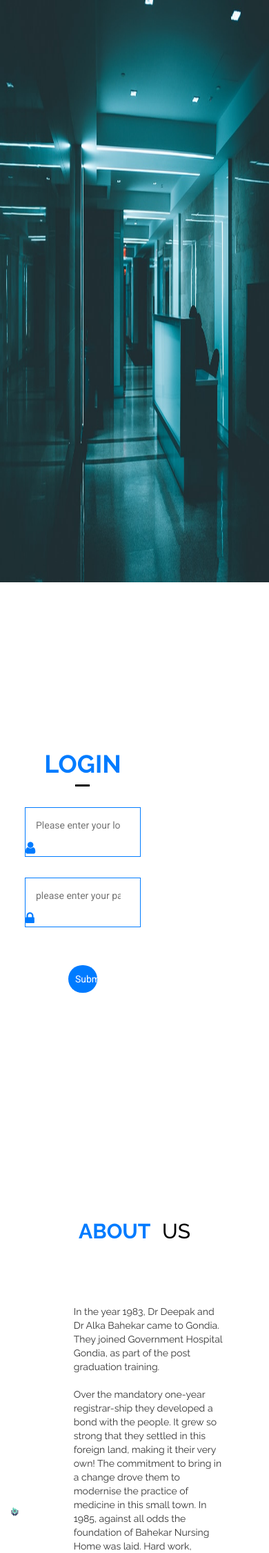
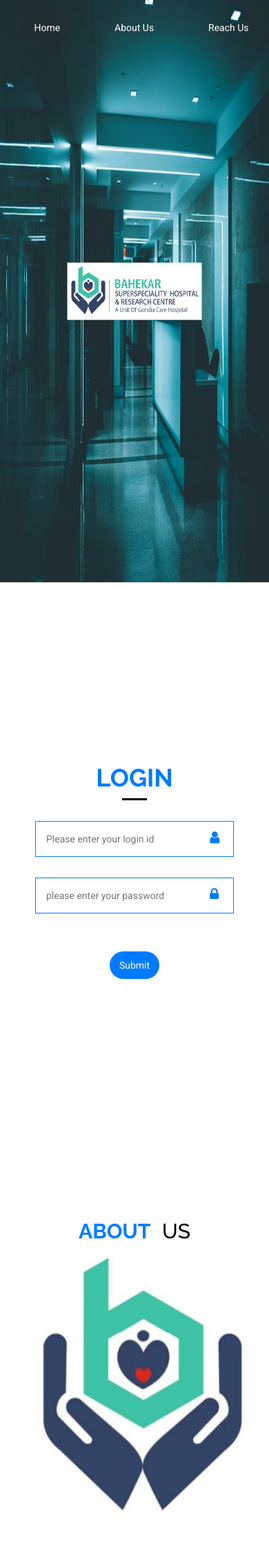
Before and after one commit to babaaldar/kalpataru, a PHP site: page /index1.php in a window 390 px wide; the page is wider, and only the part inside the window is pictured. Shown: the top 2251 px of that part at 69% size. Run offline with PHP 8.4, Linux system fonts and the light colour scheme; some libraries are stand-ins or nearby versions.

Commit message:
Added responsive nav and layout

```diff
--- a/css/responsive.css
+++ b/css/responsive.css
@@ -2,3 +2,108 @@
  * style.css
  * Contains CSS to make site responsive i.e. mobile and tab friendly.
  */
+
+html{
+    overflow-x: hidden;
+ }
+
+ #home{
+     width: 100vw;
+ }
+ #home .bg{
+    /* background: #fc3; */
+    width: 100vw;
+ }
+
+ .form-login{
+     width: 100vw;
+ }
+
+ #about img{
+     margin: 0;
+ }
+ #about{
+     margin: 0;
+ }
+ .form{
+     padding: 0!important;
+     margin: 0!important;
+ }
+.about-1{
+    width: 100vw;
+}
+ .about-1 img{
+     width: 60%;
+     display: flex;
+     justify-content: space-around;
+ }
+.logo-1{
+    display: block;
+    position: absolute;
+    top: 50%;
+    left: 50%;
+    width: 50%;
+    transform: translate(-50%,-50%);
+}
+
+.nav{
+    display: none;
+}
+
+.mobile-nav{
+    display: block;
+    position: absolute;
+    top: 10px;
+    right: 0;
+    width: 97vw;
+
+    /* background:#fff; */
+    z-index: 111;
+
+}
+.mob-nav{
+    margin: 1rem;
+}
+.mobile-nav ul {
+    display: flex;
+    width: 100vw;
+    flex-direction: row;
+    justify-content: space-around;
+}
+
+.mobile-nav ul li{
+    justify-content: space-around;
+    /* width: 100%; */
+    /* margin: 1rem auto; */
+    list-style: none;
+    padding: 1rem;
+}
+
+.mobile-nav ul li a{
+    padding: 1rem;
+}
+.mobile-nav ul li a:hover{
+    background: #007BFF;
+    color: #fff;
+    text-decoration: none;
+}
+/* .nav{
+    position: ;
+} */
+/*
+.mobile-nav{
+    position: absolute;
+    right: 0;
+    top: 0;
+    display: block;
+} */
+
+.rel{
+    position: relative;
+}
+.nav{
+    /* width: 100vw; */
+    position: absolute;
+    right: 0;
+    top: 0;
+}
--- a/css/style.css
+++ b/css/style.css
@@ -290,6 +290,13 @@ hr{
 }
 .nav ul li a{
     color: #007BFF;
+    text-decoration: none;
+    padding: 0.7rem;
+}
+.nav #navbar li a:hover{
+    background: #007BFF;
+    color: #fff;
+    border-radius: 25px;
 }
 .nav-wrapper{
     background: transparent;
@@ -308,6 +315,12 @@ hr{
 
 .scrolled-navbar a{
     color: #fff;
+}
+
+a:hover{
+    background: #fff;
+    color: #007BFF;
+    border-radius: 25px;
 }
 .blue-nav-top{
     background: #007BFF;
@@ -434,7 +447,6 @@ input:focus, textarea:focus, select:focus {
 
 }
 
-
 /*************************************************************
                     Timeline
 *************************************************************/
@@ -477,11 +489,17 @@ border: solid 1px #007BFF;
 
 }
 
-.firstsWrapper{
+.logo-1{
+    display: none;
+}
+.mobile-nav{
+    display: none;
+}
+.fw{
     width: 100%;
-    /* background: #fc3; */
+    margin: 0 auto;
     display: flex;
-    justify-content: space-between;
+    justify-content: space-around;
 }
 
 .firsts .icon{
--- a/index1.php
+++ b/index1.php
@@ -54,7 +54,8 @@
     <link rel="stylesheet" href="./css/animate/animate.css">
 
     <!-- Responsive CSS -->
-    <link rel="stylesheet" href="css/responsive.css">
+    <link rel="stylesheet" href="css/responsive.css" media="screen and (max-width:768px)">
+
 
     <?php
 
@@ -66,28 +67,25 @@
 
 <body data-spy="scroll" data-target=".navbar" data-offset="40">
 
-<!--
-    <div id="wrapper" class="container-fluid ">
-
-        <div class="overlay"> -->
-
-            <!-- <div class="wrapper">
-
-            </div>
-
-            </section>
-        </div> -->
-
+<div class="mobile-nav navbar-fixed-top">
+               <nav class="mob-nav">
+                            <ul id="mob-navbar" class="rev-nav">
+                                <li><a href="#login-f" class="white">Home</a></li>
+                                <li><a href="#about" class="white">About Us</a></li>
+                                <li><a href="#contact" class="white">Reach Us</a></li>
+                            </ul>
+                        </nav>
+</div>
 
        <div class="nav-wrapper navbar-fixed-top scrolled-navbar collapse navbar-collapse">
-           <div class="container-fluid">
+           <div class="container-fluid rel">
                <div class="row m-0">
                    <div class="col-md-6" style="margin: 0;padding:0;">
                    <img src="./img/myimages/bahekar-logo.png" alt="" class="logo">
                    </div>
                    <div class="col-md-6" >
                    <nav class="nav">
-                            <ul id="navbar">
+                            <ul id="navbar" class="rev-nav">
                                 <li><a href="#home" class="white">Home</a></li>
                                 <li><a href="#about" class="white">About Us</a></li>
                                 <li><a href="#contact" class="white">Reach Us</a></li>
@@ -95,6 +93,8 @@
                         </nav>
                    </div>
                </div>
+
+
            </div>
 
 
@@ -103,10 +103,12 @@
 
     <section id="home">
         <div class="container-fluid">
+
             <div class="row">
                 <div class="col-md-6 home-pic">
                     <img src="./img/myimages/home.jpg" alt="" class="bg">
                     <!-- <img src="./img/myimages/bahekar-logo.png" alt="" class="logo"> -->
+                    <img src="./img/myimages/bahekar-logo.png" alt="" class="logo-1">
                 </div>
                 <div class="col-md-6 form-login">
                     <!-- <div class="container-fluid" style="margin: 0 auto;">
@@ -114,7 +116,7 @@
                     </div> -->
 
 
-                   <div class="form">
+                   <div class="form" id="login-f">
                     <h1 class="text-center highlight-heading">LOGIN</h1>
                     <hr>
 
@@ -152,9 +154,13 @@
             </div>
 
 
-            <div class="row disTable">
-                <div class="col-md-3 img-responsive about-1 displayTableCell">
+            <div class="row">
+
+            <div class="disTable">
+                <div class="col-md-3">
+                    <div class="img-responsive about-1 displayTableCell">
                     <img src="./img/myimages/bahekar-logo-1.PNG" alt="">
+                    </div>
                 </div>
                 <div class="col-md-9">
                     <div class="content-about m-t-70">
@@ -168,7 +174,7 @@
                             cornerstones on which the foundation was set. It was started as a 10
                             bedded Hospital set up with 2-bedded ICU, an operation theatre and 24 *
                             7 dedicated services to the locals. The dedication, devotion and the
-                            sincerity in the efforts turned this nursing home into a healthcare hotspot. <br><br> <a href="./docs/BAHEKAR%20SUPER%20option%202.pdf.pdf" class="read-more">Read More</a>
+                            sincerity in the efforts turned this nursing home into a healthcare hotspot. <br><br> <a href="./more-info.html" class="read-more">Read More</a>
                         </p>
 
                         <p class="d-none more-content">
@@ -192,6 +198,7 @@
                     </div>
                 </div>
             </div>
+        </div>
         </div>
     </section>
 
@@ -243,7 +250,9 @@
             <div class="horizontal-heading">
                 <h5 class="">A Few <span class="highlight-heading-white">Firsts</span></h5>
             </div>
-            <div class="row firstsWrapper">
+            <div class="fw">
+            <div class="fw-inner">
+            <div class="row">
                 <div class="col-md-3 firsts">
                     <i class="fa fa-heartbeat icon red">
 
@@ -270,7 +279,9 @@
                 </div>
 
             </div>
-            <div class="row firstsWrapper">
+            <!-- </div>
+            <div class="firstsWrapper"> -->
+            <div class="row ">
 
                 <div class="col-md-3 firsts">
                     <i class="fa fa-female icon yellow">
@@ -300,6 +311,8 @@
                         surgery</h4>
                 </div>
             </div>
+            </div>
+         </div>
          </div>
         </div>
     </section>
--- a/js/script.js
+++ b/js/script.js
@@ -20,11 +20,13 @@ function showHideNav(){
     if($(window).scrollTop()>50){
         $('.nav-wrapper').addClass('scrolled-navbar blue-nav-top');
         $('#navbar a').addClass('white');
+        $('#navbar').addClass('rev-nav');
         $('.navbar-brand img').attr('src',"img/logo/logo-dark.png");
         $("#back-to-top").fadeIn();
     }else{
 
         $('#navbar a').removeClass('white');
+        $('#navbar').removeClass('rev-nav');
         $('.navbar-brand img').attr('src',"img/logo/logo.png");
         $('.nav-wrapper').removeClass('scrolled-navbar blue-nav-top');
         $("#back-to-top").fadeOut();
```
Also changed, not shown: more-info.html (+5 -5 lines), img/myimages/open-menu.png (added).
